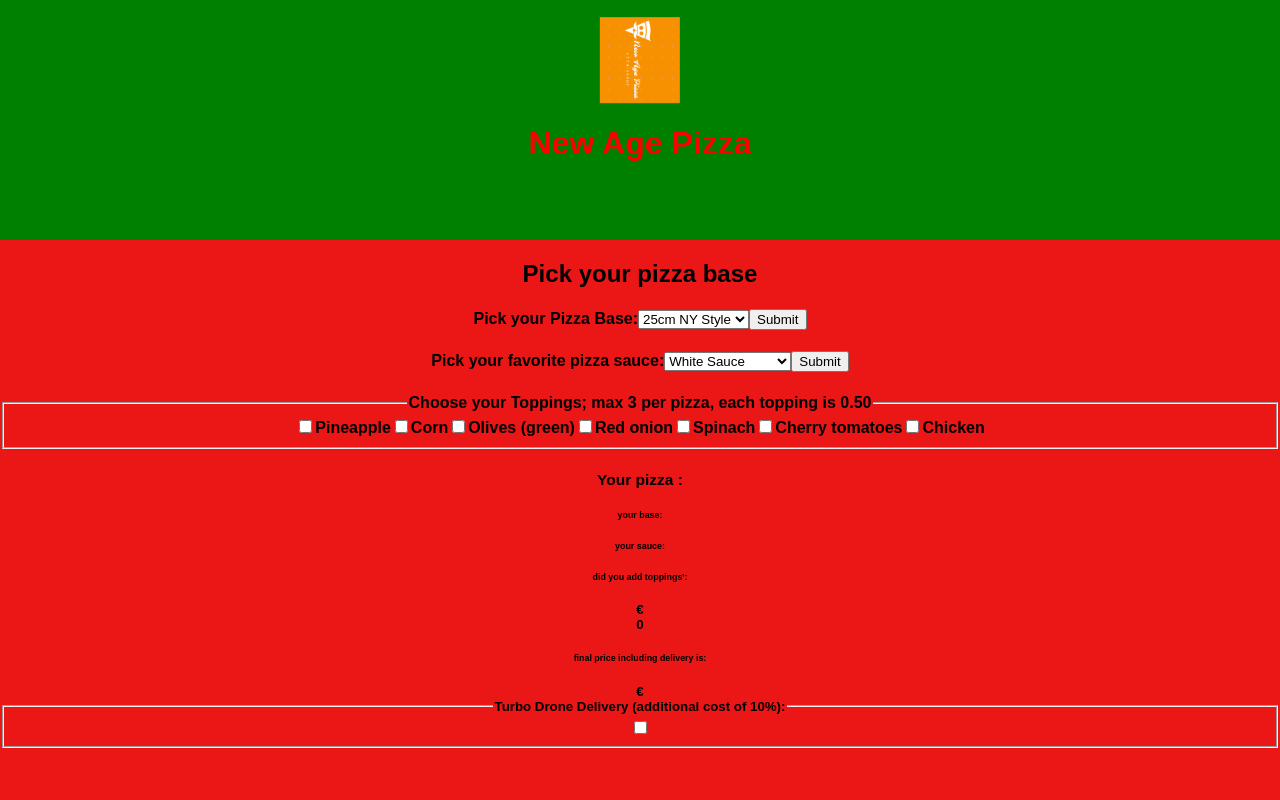
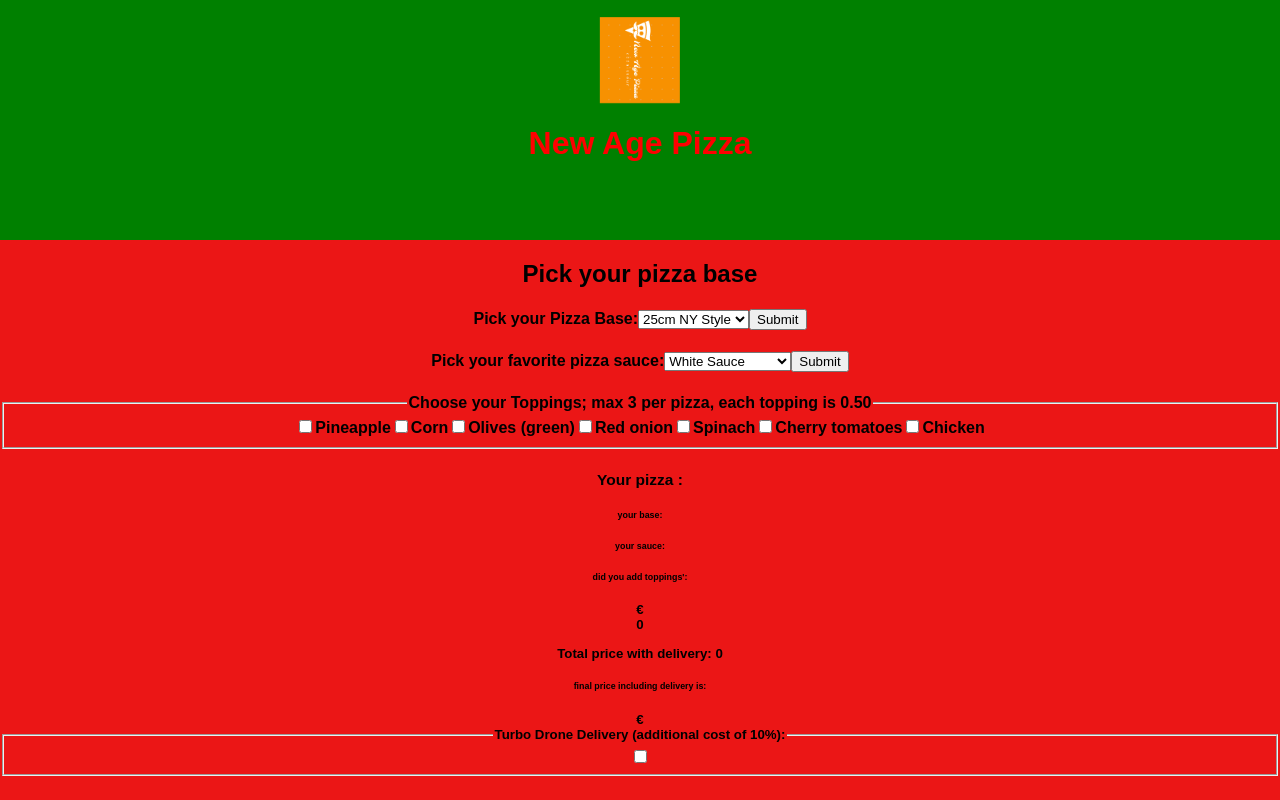
Before and after one commit to LisaScorzon/pizza_configurator, a React (Create React App) app: page / in a window 1280 px wide. Built offline with nearby package versions, Linux system fonts and the light colour scheme.

Commit message:
drone delivery price rendering!

```diff
--- a/src/actions/build.js
+++ b/src/actions/build.js
@@ -4,6 +4,7 @@ export const SELECT_TOPPINGS = 'SELECT_TOPPINGS'
 export const SELECT_SAUCE = 'SELECT_SAUCE'
 export const REMOVE_TOPPING = 'REMOVE_TOPPING'
 export const DRONE_DELIVERY='DRONE_DELIVERY'
+export const ADD_PRICE='ADD_PRICE'
 
 
 
@@ -42,3 +43,10 @@ export const droneDelivery = ( delivery ) => {
     payload: delivery
   }
 }
+
+export const totalPrice = ( price ) => {
+  return {
+    type: ADD_PRICE,
+    payload: price
+  }
+}
--- a/src/components/Costs.js
+++ b/src/components/Costs.js
@@ -1,6 +1,7 @@
 import React, { PureComponent } from 'react'
 import { connect } from 'react-redux'
 import { bases, sauces, toppings, droneDelivery } from '../ingredients/ingredients'
+
 
 class Costs extends PureComponent {
 
@@ -23,17 +24,23 @@ class Costs extends PureComponent {
         return(
             <div>
             {this.totalPrice()}
+             <p> Total price with delivery: {this.totalPrice() +   (this.totalPrice()/100*10)}</p>
             </div>
-        )
+
+
+                )
+            }
+
+
     }
-}
 
 
 function mapStateToProps(state){
     return {
       base: state.bases,
       sauce: state.sauces,
-      toppings: state.toppings
+      toppings: state.toppings,
+      totalPrice: state.totalPrice
     }
   }
 
--- a/src/components/Drone.js
+++ b/src/components/Drone.js
@@ -29,7 +29,7 @@ import React, { PureComponent } from 'react'
 
         droneDelivery() {
 
-            const droneDelivery = totalPrice + (totalPrice/100*10)
+            const droneDelivery = this.totalPrice + this.totalPrice/100*10
 
 
         }
@@ -54,7 +54,6 @@ return (
     </form>
 
 
-            {this.droneDelivery()}
 
        </div>
         )
--- a/src/components/FinalPizza.js
+++ b/src/components/FinalPizza.js
@@ -2,8 +2,7 @@ import React, { PureComponent } from 'react'
 import { connect } from 'react-redux'
 import Costs from './Costs'
 import TurboDrone from './Drone'
-//import { bases, sauces, toppings } from '../ingredients/ingredients'
-
+import { bases, sauces, toppings } from '../ingredients/ingredients'
 
 class FinalPizza extends PureComponent {
 
@@ -23,6 +22,7 @@ class FinalPizza extends PureComponent {
         <p>&euro; < TurboDrone/> </p>
 
 
+
       </div>
       )
     }
--- a/src/reducers/index.js
+++ b/src/reducers/index.js
@@ -3,11 +3,14 @@ import bases from './bases'
 import sauces from './sauces'
 import toppings from './toppings'
 import delivery from'./drone'
+import totalPrice from './totalPrice'
+//import Costs from '../components/Costs'
 //import { bases, sauces, toppings } from '../ingredients/ingredients'
 
 export default {
   bases  : bases,
   sauces : sauces,
   toppings :toppings,
-  delivery :delivery
+  delivery :delivery,
+  totalPrice:totalPrice
 }
--- /dev/null
+++ b/src/reducers/totalPrice.js
@@ -0,0 +1,12 @@
+import { ADD_PRICE } from '../actions/build'
+
+const initialState = 0
+
+export default function(state = initialState, action = {}) {
+  switch(action.type) {
+    case ADD_PRICE :
+      return action.payload
+    default :
+      return state
+  }
+}
```
